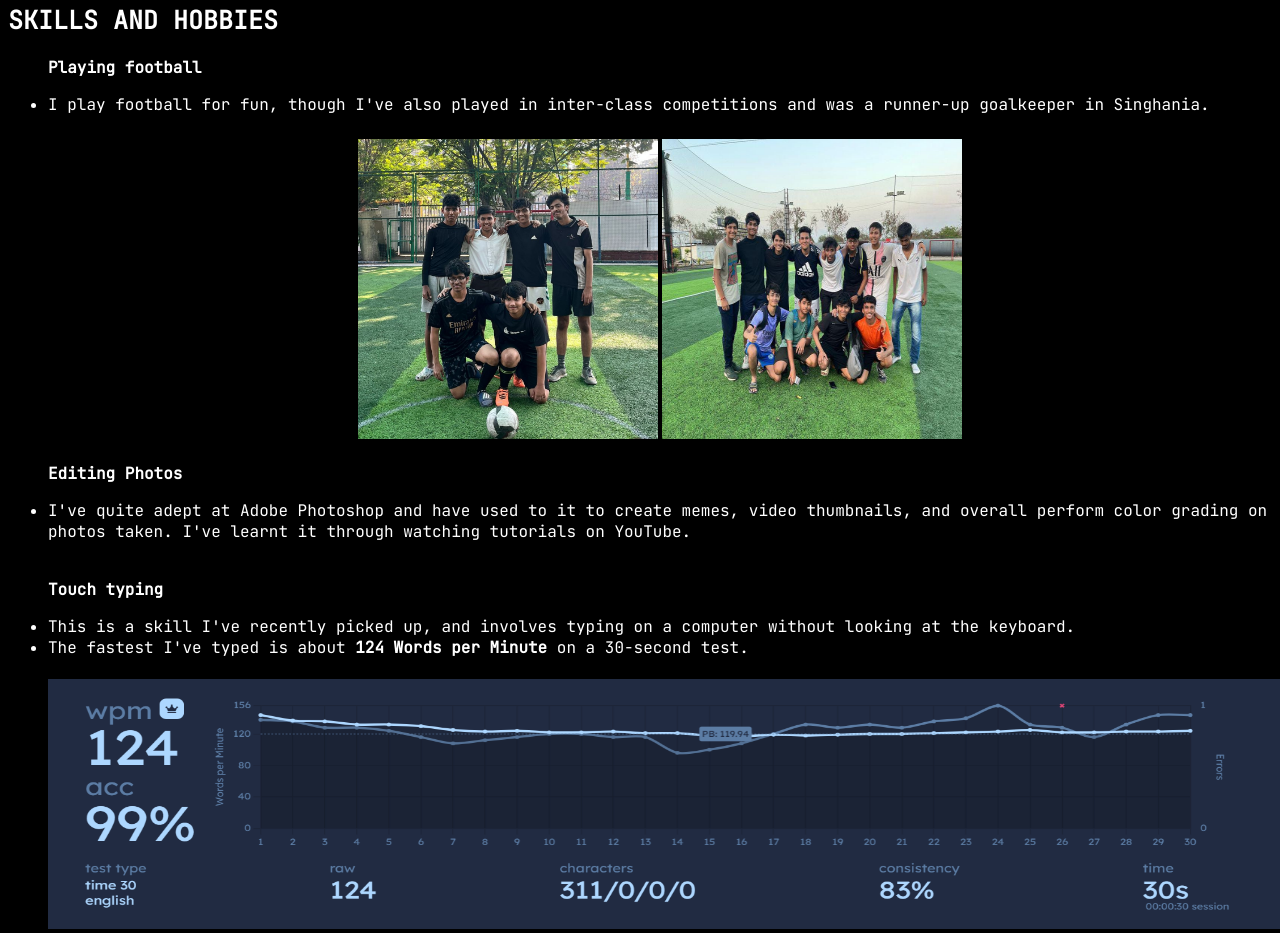
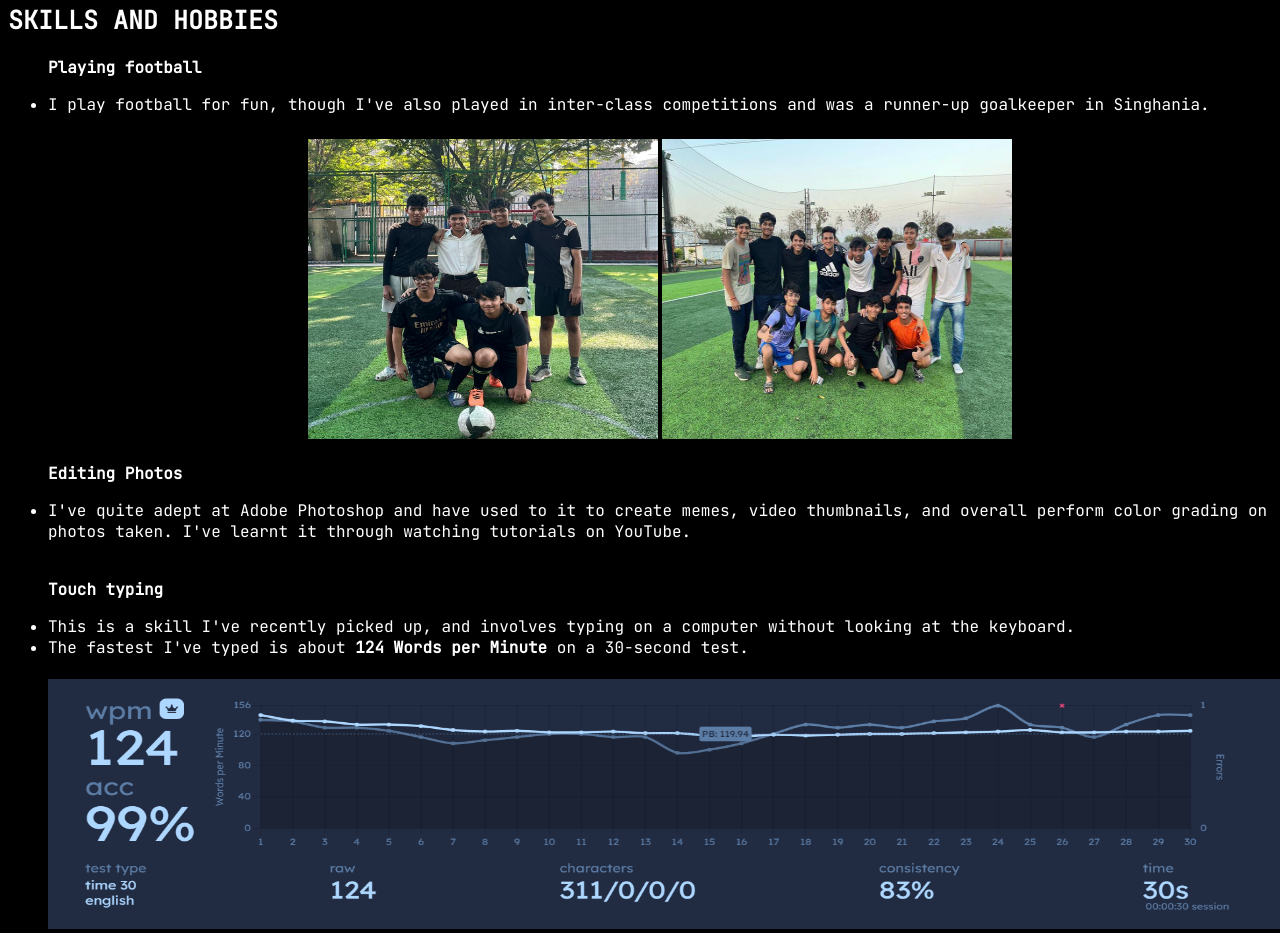
Before and after one commit to vedang1726/vedangk, a plain HTML site: page index.html in a window 1280 px wide. Shown: the part 1223-2156 px from the top of the page. Drawn offline with Linux system fonts and the light colour scheme.

Commit message:
Update index.html

```diff
--- a/index.html
+++ b/index.html
@@ -63,8 +63,8 @@ font-weight:600
 <li> I play football for fun, though I've also played in inter-class competitions and was a runner-up goalkeeper in Singhania.</li> <br>
 <table align="center">
 <tr>
-<td> <img src="foot1.jpg" height="300" width="300"></td>
-<td> <img src="foot2.jpg" height="300" width="300"></td>
+<td> <img src="foot1.jpg" height="300" width="350"></td>
+<td> <img src="foot2.jpg" height="300" width="350"></td>
 </tr>
 </table>
 <p>Editing Photos</p>
```
